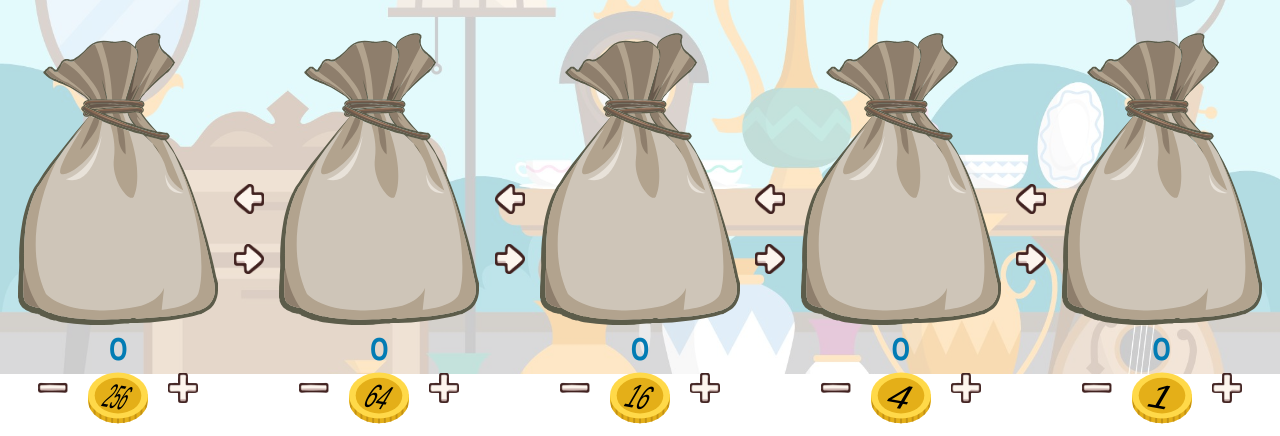
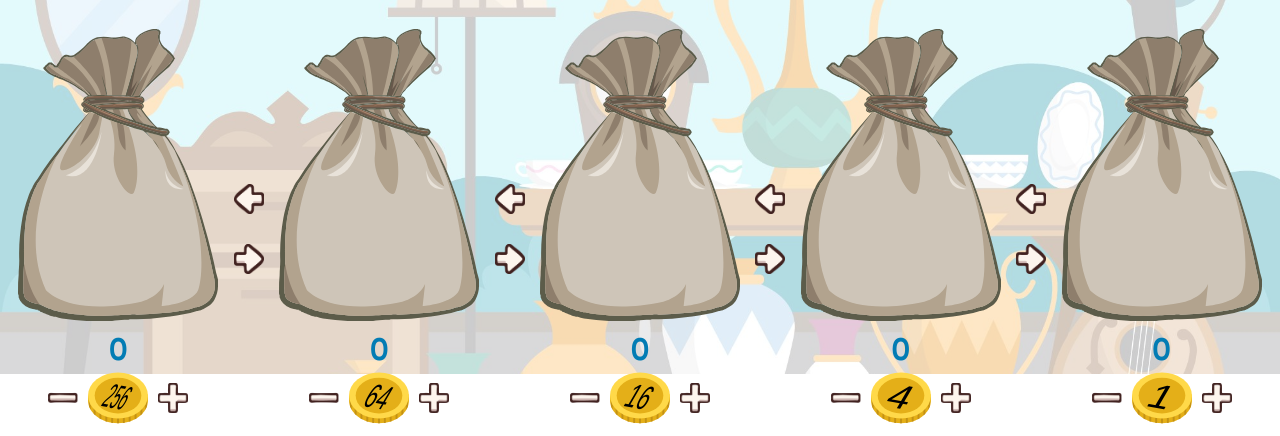
Before and after one commit to IMAGINARY/numeral-coins, a website built with Parcel: page src/html/index.html in a window 1280 px wide. Shown: the part 426-862 px from the top of the page. Built offline with nearby package versions, Linux system fonts and the light colour scheme.

Commit message:
Fix minor layout issues

```diff
--- a/src/css/wallet-layout.css
+++ b/src/css/wallet-layout.css
@@ -1,32 +1,22 @@
+.pocket {
+  display: flex;
+  flex-direction: column;
+  align-items: center;
+}
+
 .graphic-pocket-container {
   position: relative;
   width: 200px;
   height: 300px;
-  /* border: 2px solid red; */
   text-align: center;
 }
 
-.graphic-pocket-container svg {
-  width: 100%;
-  height: 100%;
-}
-.graphic-pocket-container image {
-  width: 100%;
-  height: 100%;
-}
-
 .graphic-pocket {
-  /* border: 2px solid black; */
   position: absolute;
-  /* top: 0;
-    left: 0; */
-  /* width: 100%;
-    height: 100%; */
-
-  bottom: 14px;
-  left: 20px;
-  width: 150px;
-  height: 140px;
+  bottom: 5%;
+  left: 10%;
+  width: 80%;
+  height: 45%;
   text-align: center;
   border-radius: 5px;
   display: flex;
@@ -60,6 +50,8 @@ img.coin {
 .creation-controls {
   display: flex;
   justify-content: space-evenly;
+  align-items: center;
+  gap: 5px;
   min-height: 20px;
 }
 
--- a/src/ts/wallet.ts
+++ b/src/ts/wallet.ts
@@ -120,9 +120,8 @@ class wallet implements wallet {
       .classed("graphic-pocket-container", true);
 
     graphicPocketsContainer
-      .append("svg")
-      .append("image")
-      .attr("href", new URL("../svg/bag.svg#svg1", import.meta.url).href);
+      .append("img")
+      .attr("src", new URL("../svg/bag.svg#svg1", import.meta.url).href);
 
     graphicPocketsContainer.append("div").attr("class", "graphic-pocket");
 
```
